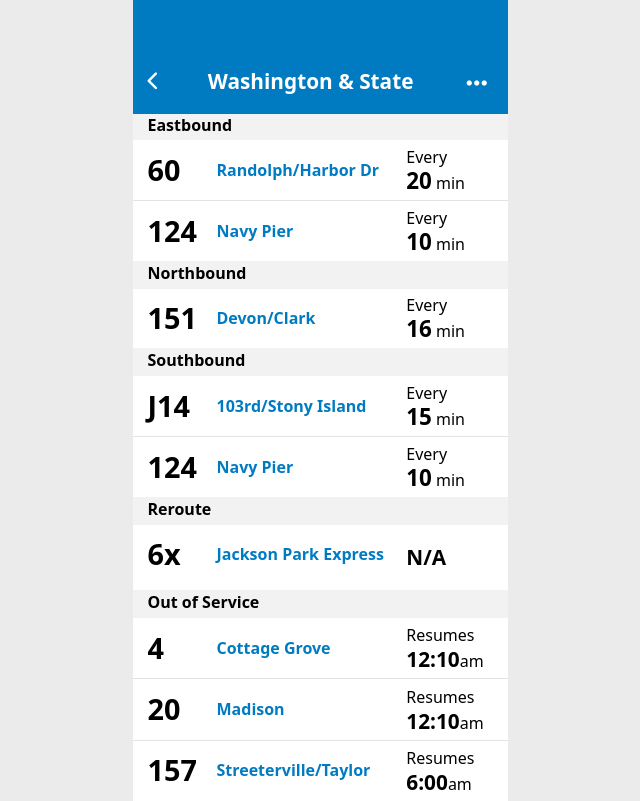
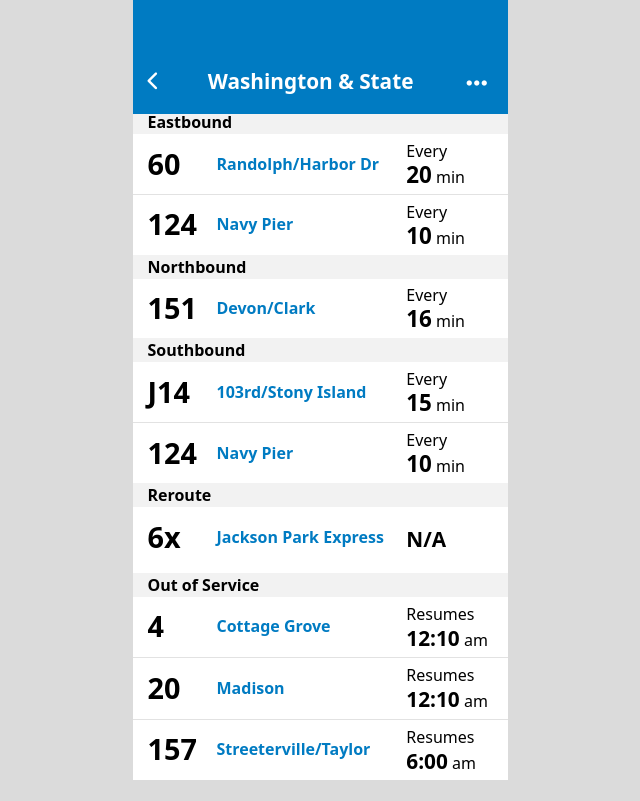
Before and after one commit to clfawcett/frontend-challenge, a plain HTML site: page index.html in a window 1280 px wide. Shown: the whole page, without its empty margins (320-960 px from the left). Drawn offline with Linux system fonts and the light colour scheme.

Commit message:
Add spaces to 'am' and remove top padding on dir-title

```diff
--- a/css/styles.css
+++ b/css/styles.css
@@ -61,7 +61,7 @@ box-sizing: border-box;
 }
 
 body {
-  background-color: #EBEBEB;
+  background-color: #DBDBDB;
   font-family: 'system-ui';
   font-size: 16px;
   font-weight: 400;
@@ -83,7 +83,7 @@ h2 {
 }
 
 h3 {
-  font-size: 1.8em;
+	font-size: 1.8em;
   font-weight: 900;
 }
 
@@ -140,7 +140,12 @@ nav .ellipsis {
 /*--------------- Route list ---------------*/
 
 .route-list {
-  padding-top: 29%;
+  padding-top: 110px;
+}
+
+.dir-title {
+  background-color: #F2F2F2;
+  padding: 0 4%;
 }
 
 .route {
@@ -149,12 +154,6 @@ nav .ellipsis {
 	float: left;
   padding: 0 4%;
   width: 100%;
-}
-
-.dir-title {
-  background-color: #F2F2F2;
-  font-weight: 500;
-  padding: 1% 4%;
 }
 
 .left {
```
Also changed, not shown: index.html (+3 -3 lines).
